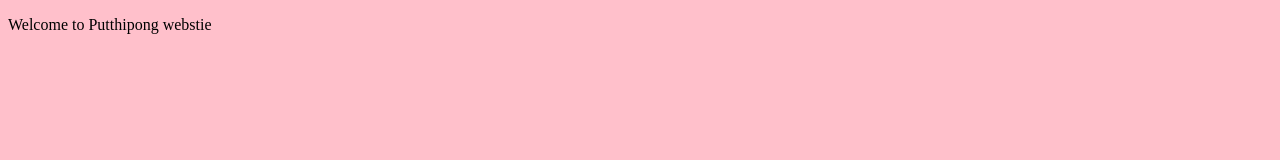
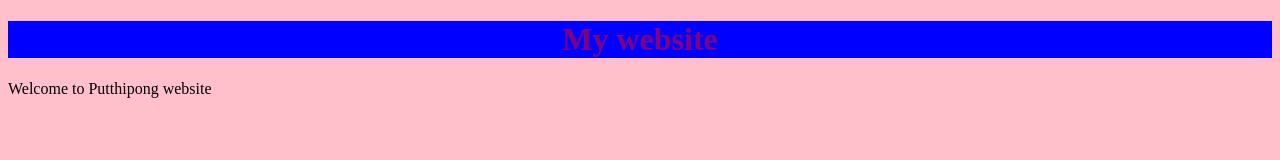
Before and after one commit to 40935-max/Putthipong0, a plain HTML site: page index.html in a window 1280 px wide. Drawn offline with Linux system fonts and the light colour scheme.

Commit message:
Update index.html

```diff
--- a/index.html
+++ b/index.html
@@ -2,9 +2,9 @@
 <html lange="th">
 <head>
 <title>Putthipong</title>
-<meta charset="utf-8">
 </head>
 <body style="background-color:pink;">
-<p>Welcome to Putthipong webstie</p>
+<h1 style=color:purple;text-align:center;font-familyPliant;background-color:blue;">My website</h1>
+<p>Welcome to Putthipong website</p>
 </body>
 </html>
```
